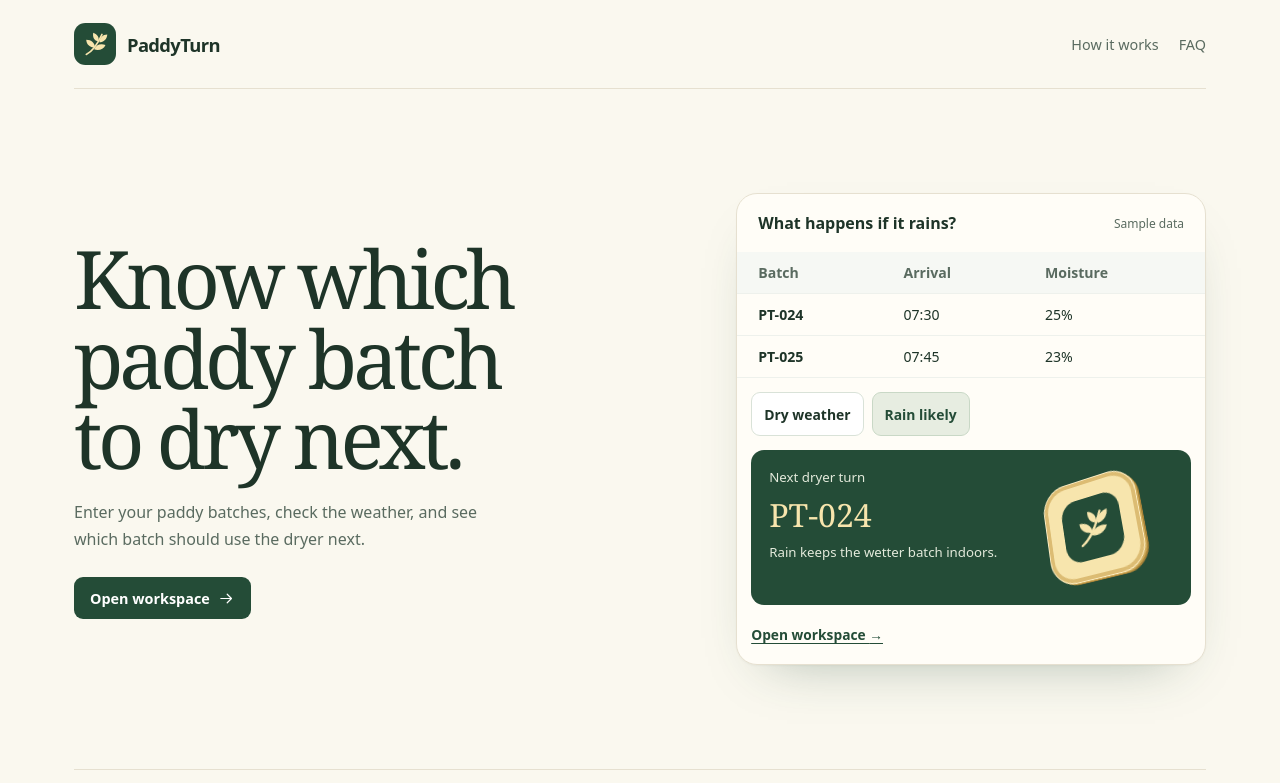
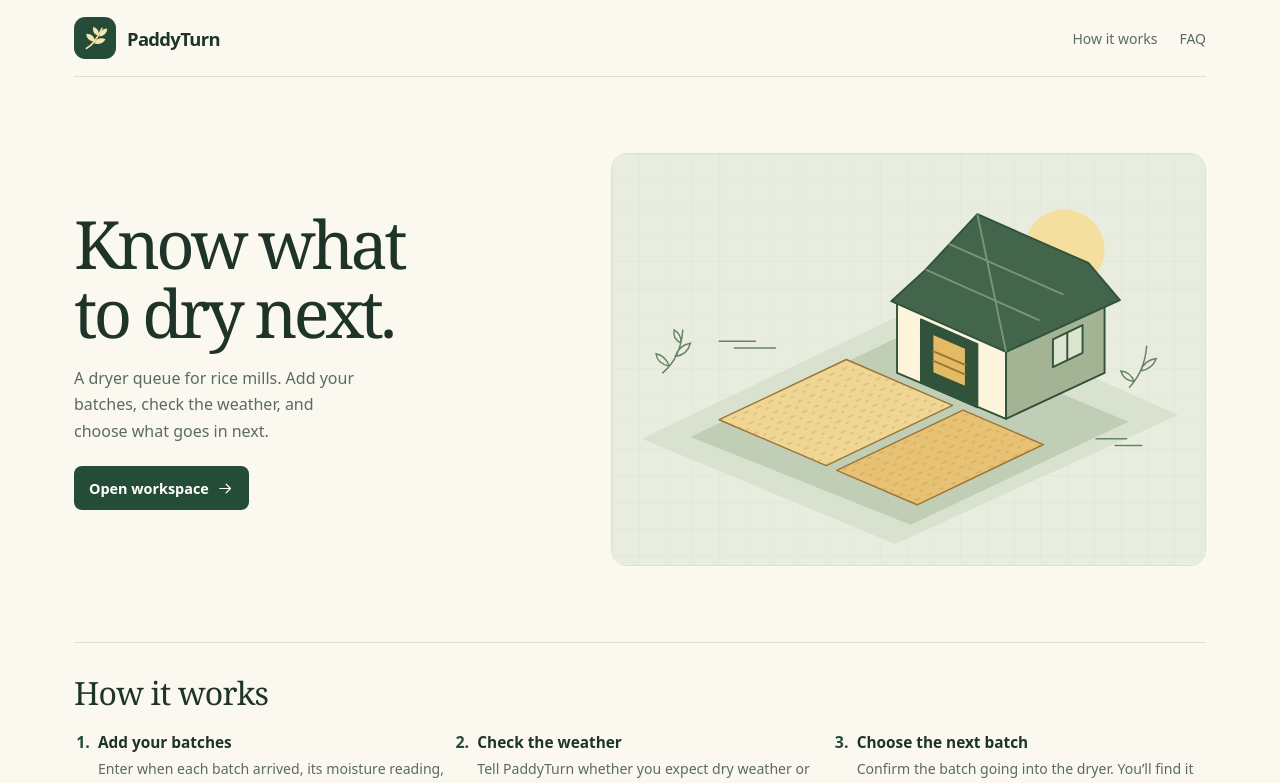
Before and after one commit to thesithunyein/paddyturn, a Next.js app: page / in a window 1280 px wide. Shown: the top 783 px of the page. Built offline with nearby package versions, Linux system fonts and the light colour scheme.

Commit message:
Replace sample preview with a focused PaddyTurn homepage

```diff
--- a/app/landing.css
+++ b/app/landing.css
@@ -1,119 +1,39 @@
-.landing-nav { color: inherit; text-decoration: none }
-.landing-nav { color: var(--muted); font-size: .9rem }
+.landing { --landing-rule: #dedfd3 }
+.landing .top { padding: 17px 0; border-color: var(--landing-rule) }
+.landing-links { display: flex; align-items: center; flex-wrap: wrap; gap: 10px 22px }
+.landing-nav { color: var(--muted); text-decoration: none; font-size: .875rem }
 .landing-nav:hover { text-decoration: underline }
 .landing-hero {
   display: grid;
-  grid-template-columns: minmax(0, 1.1fr) minmax(0, .9fr);
+  grid-template-columns: minmax(0, .88fr) minmax(0, 1.12fr);
   align-items: center;
-  gap: clamp(32px, 7vw, 88px);
-  padding: clamp(46px, 9vw, 104px) 0;
+  gap: clamp(32px, 5.5vw, 76px);
+  padding: clamp(36px, 6vw, 76px) 0;
 }
-.landing-hero h1 { font-size: clamp(3rem, 6.3vw, 5.65rem) }
-.landing-copy > p:not(.kicker) { max-width: 420px; color: var(--muted); line-height: 1.65; margin: 21px 0 25px }
-.landing-action { padding: 11px 16px; border-radius: 9px; text-decoration: none; font-size: .9rem; font-weight: 650; width: fit-content }
+.landing-hero h1 { max-width: 13ch; font-size: clamp(2.7rem, 5.2vw, 4.7rem); line-height: 1.04; text-wrap: balance }
+.landing-copy p { max-width: 32ch; color: var(--muted); line-height: 1.65; margin: 18px 0 22px }
+.landing-action { min-height: 44px; padding: 10px 15px; border-radius: 8px; text-decoration: none; font-size: .9rem; font-weight: 700 }
 .landing-action:hover { background: #1d402e }
-.landing-preview { margin: 0; background: #fff; border: 1px solid var(--line); border-radius: 21px; overflow: hidden; box-shadow: 0 14px 45px #2236270d }
-.preview-header { display: flex; align-items: center; justify-content: space-between; gap: 12px; padding: 18px 21px }
-.preview-header span { font-size: .75rem; color: var(--muted) }
-.preview-next { position: relative; min-height: 142px; margin: 14px; background: #eaf0e2; border-radius: 13px; overflow: hidden }
-.preview-next img { position: absolute; width: 50%; max-width: 230px; bottom: 0; right: 0 }
-.preview-next div { position: relative; display: grid; gap: 7px; padding: 18px }
-.preview-next span, .preview-next small { color: #435a4a; font-size: .83rem }
-.preview-next strong { font: 2rem Georgia, serif }
-.landing-steps { border-top: 1px solid var(--line); padding-top: 24px }
-.landing-steps h2 { font-size: 1.25rem }
-.landing-steps ol { display: grid; grid-template-columns: repeat(3, minmax(0, 1fr)); gap: 20px; padding-left: 20px; margin: 18px 0 0 }
+.drying-floor { display: block; width: 100%; height: auto; border-radius: 16px; border: 1px solid #dce2d2 }
+.landing-steps, .landing-faq { border-top: 1px solid var(--landing-rule); padding: 28px 0 }
+.landing-steps h2, .landing-faq h2 { font-family: var(--display); font-size: clamp(1.45rem, 3vw, 2rem); font-weight: 560 }
+.landing-steps ol { display: grid; grid-template-columns: repeat(3, minmax(0, 1fr)); gap: 26px; padding-left: 20px; margin: 17px 0 0 }
 .landing-steps li { padding-left: 4px }
-.landing-steps h3 { font-size: .98rem; margin: 0 0 5px }
-.landing-steps p { color: var(--muted); font-size: .88rem; line-height: 1.55; margin: 0 }
-@media (max-width: 760px) {
-  .landing-hero, .landing-steps ol { grid-template-columns: 1fr }
-  .landing-steps ol { gap: 14px }
-}
-
-.landing-links { display: flex; align-items: center; flex-wrap: wrap; gap: 12px 20px }
-.landing-faq { display: grid; grid-template-columns: minmax(0, .75fr) minmax(0, 1.25fr); gap: 24px 50px; margin-top: 58px; border-top: 1px solid var(--line); padding: 30px 0 46px }
-.landing-faq h2 { font-family: Georgia, serif; font-size: clamp(1.75rem, 3.4vw, 2.75rem); font-weight: 500; line-height: 1.1 }
-.landing-questions details { border-bottom: 1px solid var(--line) }
-.landing-questions summary { display: flex; justify-content: space-between; align-items: center; gap: 12px; cursor: pointer; padding: 14px 0; font-size: .92rem; font-weight: 650; list-style: none }
-.landing-questions summary::-webkit-details-marker { display: none }
-.landing-questions summary span { flex: 0 0 18px; aspect-ratio: 1; position: relative; color: var(--green) }
-.landing-questions summary span::before, .landing-questions summary span::after { content: ''; position: absolute; inset: 8px 2px; background: currentColor }
-.landing-questions summary span::after { transform: rotate(90deg) }
-.landing-questions details[open] summary span::after { transform: rotate(0deg) }
-.landing-questions p { color: var(--muted); line-height: 1.6; margin: 0 25px 14px 0; font-size: .9rem }
+.landing-steps li::marker { color: var(--green); font-weight: 700 }
+.landing-steps h3 { font-size: .96rem; margin: 0 0 5px }
+.landing-steps p, .landing-questions p { color: var(--muted); font-size: .88rem; line-height: 1.6; margin: 0 }
+.landing-faq { display: grid; grid-template-columns: minmax(0, .8fr) minmax(0, 1.2fr); gap: 15px 40px; margin-top: 15px }
+.landing-questions details + details { border-top: 1px solid var(--landing-rule) }
+.landing-questions summary { cursor: pointer; padding: 12px 0; font-size: .92rem; font-weight: 650 }
+.landing-questions p { padding: 0 0 13px }
 .landing-footer { display: flex; justify-content: space-between; align-items: center; flex-wrap: wrap; gap: 15px; padding: 19px 0 0 }
 .landing-footer .landing-links a { color: var(--muted); text-underline-offset: 3px }
 @media (max-width: 760px) {
-  .landing-faq { grid-template-columns: 1fr; gap: 14px; margin-top: 42px }
+  .landing-hero, .landing-steps ol, .landing-faq { grid-template-columns: 1fr }
+  .landing-hero { gap: 24px }
+  .landing-steps ol { gap: 14px }
 }
 @media (prefers-reduced-motion: no-preference) {
-  .landing-copy, .landing-preview { animation: landing-enter .55s ease-out both }
-  .landing-preview { animation-delay: .1s }
-  .landing-action svg, .landing-questions summary span::after { transition: transform .18s ease }
+  .landing-action svg { transition: transform .18s ease }
   .landing-action:is(:hover, :focus-visible) svg { transform: translateX(3px) }
 }
-@keyframes landing-enter {
-  from { opacity: 0; transform: translateY(9px) }
-  to { opacity: 1; transform: translateY(0) }
-}
-
-.landing-preview { background: #fffdf7 }
-.preview-next { background: var(--green); color: var(--grain) }
-.preview-next span, .preview-next small { color: #e3eadb }
-.landing-steps li::marker { color: var(--green); font-weight: 700 }
-
-.landing-hero h1 { max-width: 11ch; line-height: .99 }
-.landing-faq h2, .preview-next strong { font-family: var(--display); font-optical-sizing: auto }
-.landing-preview { box-shadow: 0 1px 2px #3c39200a, 0 24px 55px -32px #244c3766 }
-.preview-next { min-height: 155px }
-.preview-next > div:last-child { max-width: 65% }
-.preview-next .grain-scene {
-  position: absolute;
-  inset: 0 4% 0 auto;
-  width: 43%;
-  max-width: 160px;
-  display: grid;
-  place-items: center;
-  padding: 0;
-  perspective: 550px;
-  pointer-events: none;
-}
-.preview-next .grain-medallion {
-  position: relative;
-  display: block;
-  width: 73%;
-  max-width: 104px;
-  aspect-ratio: 1;
-  padding: 0;
-  transform-style: preserve-3d;
-  transform: rotateX(12deg) rotateY(-27deg) rotateZ(-10deg);
-}
-.grain-medallion span {
-  position: absolute;
-  inset: 0;
-  border-radius: 26%;
-}
-.grain-medallion .grain-back { background: #a98338; transform: translateZ(-8px) }
-.grain-medallion .grain-rim { background: #cfab59; transform: translateZ(-3px) }
-.grain-medallion .grain-face {
-  background: #f7e5ad;
-  border: 1px solid #fff0c8;
-  box-shadow: inset 0 0 0 4px #dcbc73;
-  display: grid;
-  place-items: center;
-  transform: translateZ(2px);
-}
-.grain-medallion .grain-face img { position: static; width: 63%; max-width: none }
-@media (prefers-reduced-motion: no-preference) {
-  .grain-medallion { animation: grain-turn 6s ease-in-out 2 }
-}
-@keyframes grain-turn {
-  0%, 100% { transform: rotateX(12deg) rotateY(-27deg) rotateZ(-10deg) }
-  50% { transform: translateY(-7px) rotateX(3deg) rotateY(20deg) rotateZ(-3deg) }
-}
-
-.preview-weather { display: flex; flex-wrap: wrap; gap: 8px; padding: 14px 14px 0 }
-.preview-weather button { min-height: 44px }
-.preview-weather button[aria-pressed=true] { background: #e7ede1; border-color: #c9d8c6; color: var(--green) }
-.preview-open { display: inline-block; margin: 0 14px 14px; padding: 6px 0; color: var(--green); font-size: .86rem; font-weight: 700; text-underline-offset: 3px }
--- a/app/page.tsx
+++ b/app/page.tsx
@@ -1,6 +1,5 @@
 import Link from 'next/link'
 import './landing.css'
-import QueuePreview from './queue-preview'
 
 const steps = [
   ['Add your batches', 'Enter when each batch arrived, its moisture reading, and whether it can dry outside.'],
@@ -11,7 +10,6 @@ const steps = [
 const questions = [
   ['How does PaddyTurn choose the next batch?', 'It ranks the queue by moisture or arrival time. If a dry window lets the first batch go outdoors, it recommends the highest-ranked batch that needs the dryer.'],
   ['What if the weather is uncertain?', 'PaddyTurn asks you to review conditions when they could change the dryer assignment. You confirm the final decision.'],
-  ['Do I need to connect a wallet?', 'You can add batches, enter conditions, and record assignments without a wallet. The optional Telegraph forecast check requires operator access.'],
   ['Where are my batches saved?', 'Your queue and assignment history stay in this browser. Open PaddyTurn in the same browser profile to pick up where you left off.'],
   ['Can I use it to decide when paddy is ready for storage?', 'Use a physical moisture reading and follow your mill’s storage procedures. PaddyTurn helps you schedule the dryer.'],
 ]
@@ -33,12 +31,11 @@ export default function Landing() {
     </header>
     <section className="landing-hero">
       <div className="landing-copy">
-
-        <h1>Know which paddy batch to dry next.</h1>
-        <p>Enter your paddy batches, check the weather, and see which batch should use the dryer next.</p>
+        <h1>Know what to dry next.</h1>
+        <p>A dryer queue for rice mills. Add your batches, check the weather, and choose what goes in next.</p>
         <OpenWorkspace />
       </div>
-      <QueuePreview />
+      <img className="drying-floor" src="/drying-floor.svg" alt="Illustration of a rice mill beside two outdoor paddy drying beds" width="620" height="430" />
     </section>
     <section id="how-it-works" className="landing-steps">
       <h2>How it works</h2>
--- a/app/queue-preview.tsx
+++ /dev/null
@@ -1,41 +0,0 @@
-'use client'
-
-import Link from 'next/link'
-import { useState } from 'react'
-import { schedule, type Batch } from '../lib/schedule'
-
-const example: Batch[] = [
-  { id: 'PT-024', arrival: '07:30', moisture: 25, outdoor: true },
-  { id: 'PT-025', arrival: '07:45', moisture: 23, outdoor: false },
-]
-
-export default function QueuePreview() {
-  const [weather, setWeather] = useState<'dry' | 'rain'>('rain')
-  const { next, baseline } = schedule(example, 'moisture', weather)
-
-  return <figure className="landing-preview">
-    <figcaption className="preview-header"><strong>What happens if it rains?</strong><span>Sample data</span></figcaption>
-    <table>
-      <thead><tr><th scope="col">Batch</th><th scope="col">Arrival</th><th scope="col">Moisture</th></tr></thead>
-      <tbody>{example.map(batch => <tr key={batch.id}><th scope="row">{batch.id}</th><td>{batch.arrival}</td><td>{batch.moisture}%</td></tr>)}</tbody>
-    </table>
-    <div className="preview-weather" role="group" aria-label="Sample weather">
-      <button type="button" aria-pressed={weather === 'dry'} onClick={() => setWeather('dry')}>Dry weather</button>
-      <button type="button" aria-pressed={weather === 'rain'} onClick={() => setWeather('rain')}>Rain likely</button>
-    </div>
-    <div className="preview-next">
-      <div className="grain-scene" aria-hidden="true">
-        <div className="grain-medallion">
-          <span className="grain-back" />
-          <span className="grain-rim" />
-          <span className="grain-face"><img src="/paddyturn.svg" alt="" /></span>
-        </div>
-      </div>
-      <div aria-live="polite">
-        <span>Next dryer turn</span><strong>{next?.id}</strong>
-        <small>{weather === 'dry' ? baseline?.id + ' can dry outdoors.' : 'Rain keeps the wetter batch indoors.'}</small>
-      </div>
-    </div>
-    <Link href="/app" className="preview-open">Open workspace <span aria-hidden="true">→</span></Link>
-  </figure>
-}
```
Also changed, not shown: public/drying-floor.svg (added).
